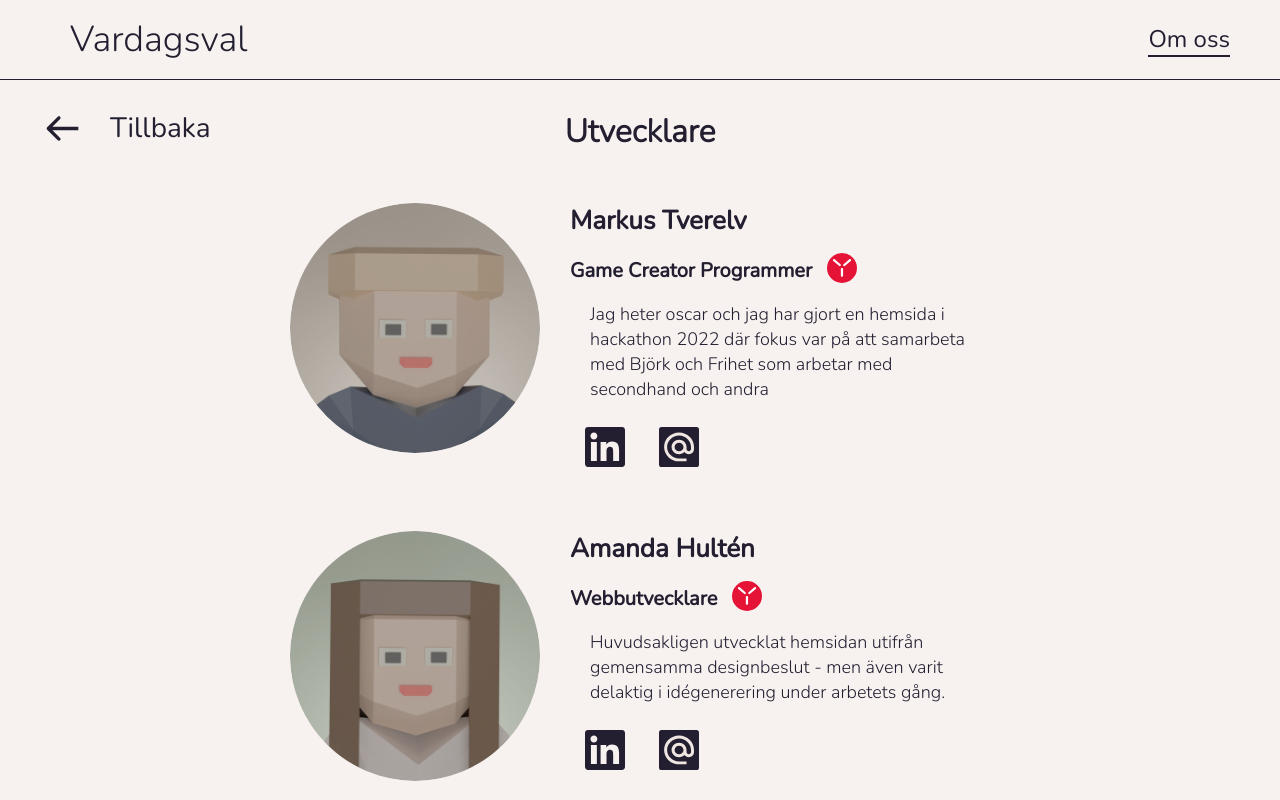
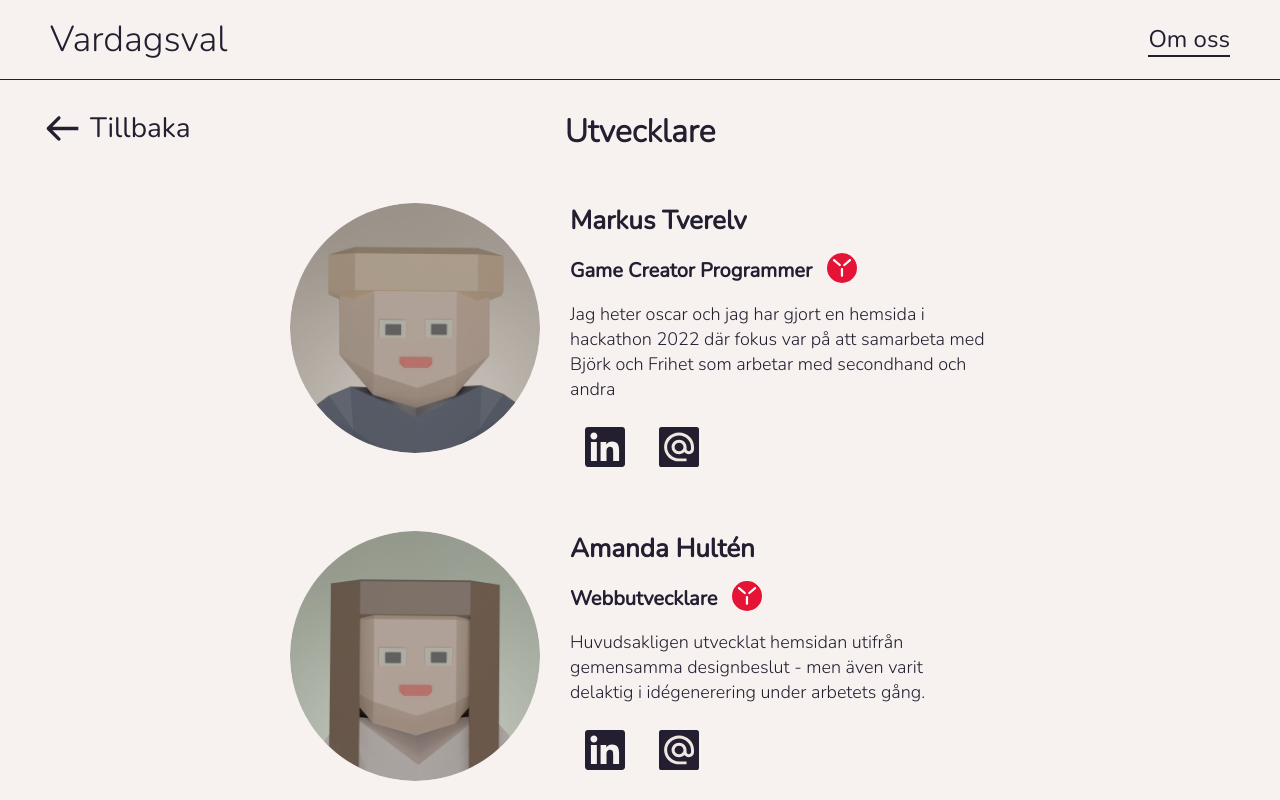
Before and after one commit to amandahulten/sammanslaget, a plain HTML site: page src/about.html in a window 1280 px wide. Shown: the top 800 px of the page. Drawn offline with Linux system fonts and the light colour scheme.

Commit message:
updated about

```diff
--- a/src/styles/about.css
+++ b/src/styles/about.css
@@ -130,12 +130,15 @@ h3 {
 }
 
 p {
-  padding: 0 20px;
   font-family: "Nunito Light";
   font-size: 16px;
   line-height: 25px;
   font-weight: 300;
   color: var(--primary-text);
+}
+
+.profile-info p {
+  padding: 0 20px;
 }
 
 .profile-img {
@@ -168,7 +171,7 @@ p {
     gap: 15px;
   }
 
-  .p {
+  .profile-info p {
     padding: 0;
   }
 }
```
